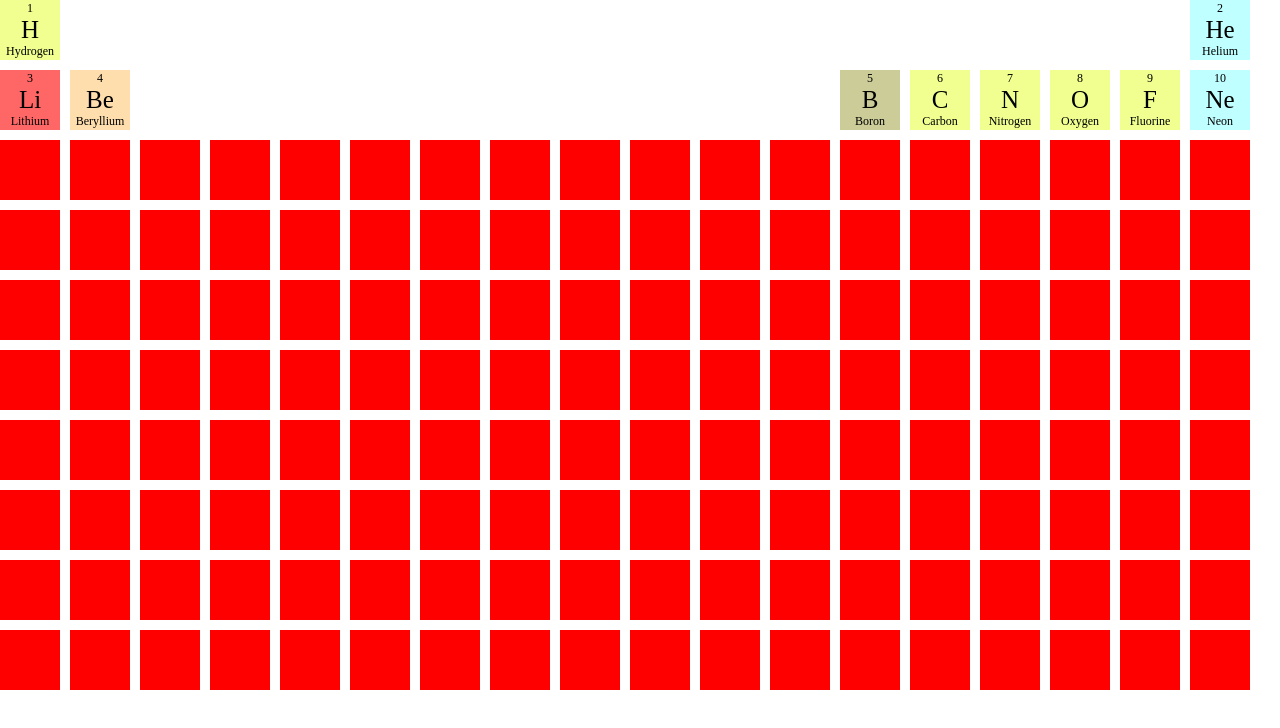
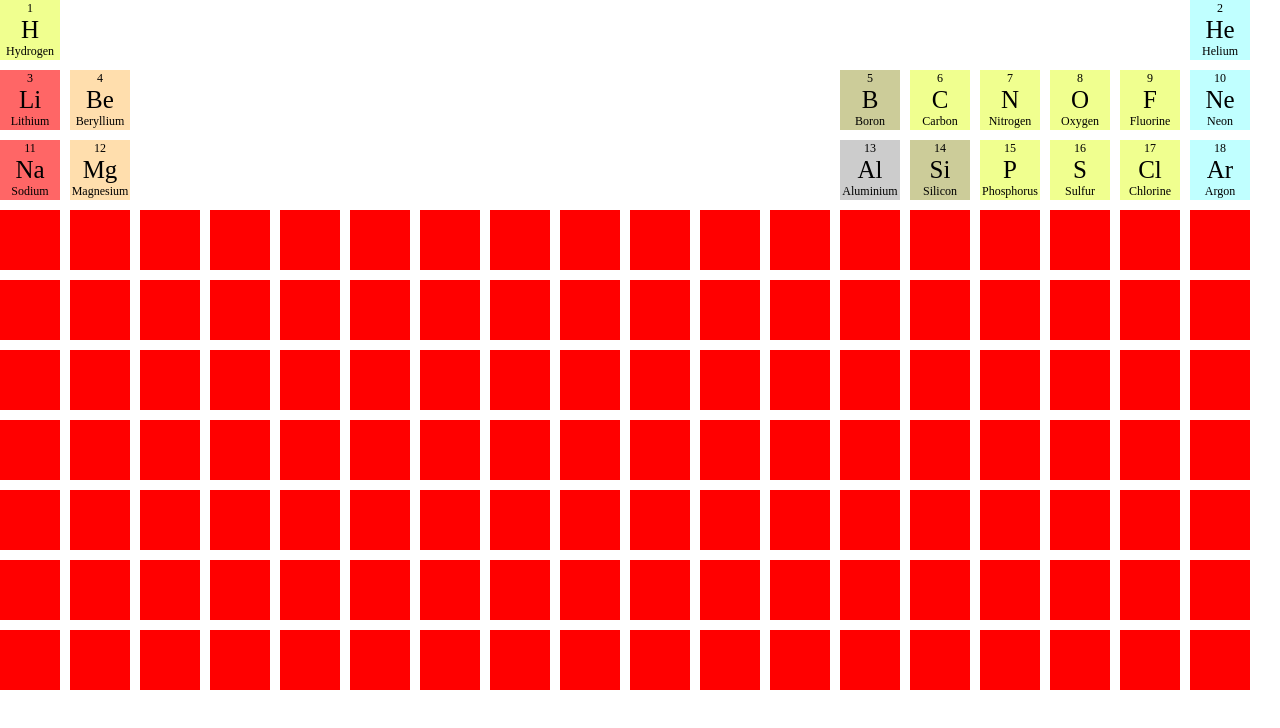
Before and after one commit to marselgray/periodic-table, a website: page index.html in a window 1280 px wide. Drawn offline with Linux system fonts and the light colour scheme.

Commit message:
✨ Build: third row dynamically create atomic number

```diff
--- a/assets/js/app.js
+++ b/assets/js/app.js
@@ -0,0 +1,12 @@
+window.addEventListener("load", function() {
+	addNumbers();
+});
+
+function addNumbers(){
+	var elements = document.getElementsByClassName('element');
+
+	for (let i = 0; i < elements.length; i++){
+		let num = i + 1;
+		elements[i].innerHTML = num;
+	}
+}
--- a/index.html
+++ b/index.html
@@ -13,7 +13,7 @@
 
 	<div class="grid">
 		<div class="grid--box yellow">
-			<div class="element">1</div>
+			<div class="element"></div>
 			<div class="element--name">H</div>
 			<div class="element--name__full">Hydro­gen</div>
 		</div>
@@ -35,18 +35,19 @@
 		<div class="grid--box white"></div>
 		<div class="grid--box white"></div>
 		<div class="grid--box blue">
-			<div class="element">2</div>
+			<div class="element"></div>
 			<div class="element--name">He</div>
 			<div class="element--name__full">He­lium</div>
 		</div>
 
+
 		<div class="grid--box red">
-			<div class="element">3</div>
+			<div class="element"></div>
 			<div class="element--name">Li</div>
 			<div class="element--name__full">Lithium</div>
 		</div>
 		<div class="grid--box mustard">
-			<div class="element">4</div>
+			<div class="element"></div>
 			<div class="element--name">Be</div>
 			<div class="element--name__full">Beryllium</div>
 		</div>
@@ -61,54 +62,87 @@
 		<div class="grid--box white"></div>
 		<div class="grid--box white"></div>
 		<div class="grid--box yellow--off">
-			<div class="element">5</div>
+			<div class="element"></div>
 			<div class="element--name">B</div>
 			<div class="element--name__full">Boron</div>
 		</div>
 		<div class="grid--box yellow">
-			<div class="element">6</div>
+			<div class="element"></div>
 			<div class="element--name">C</div>
 			<div class="element--name__full">Carbon</div>
 		</div>
 		<div class="grid--box yellow">
-			<div class="element">7</div>
+			<div class="element"></div>
 			<div class="element--name">N</div>
 			<div class="element--name__full">Nitrogen</div>
 		</div>
 		<div class="grid--box yellow">
-			<div class="element">8</div>
+			<div class="element"></div>
 			<div class="element--name">O</div>
 			<div class="element--name__full">Oxygen</div>
 		</div>
 		<div class="grid--box yellow">
-			<div class="element">9</div>
+			<div class="element"></div>
 			<div class="element--name">F</div>
 			<div class="element--name__full">Fluorine</div>
 		</div>
 		<div class="grid--box blue">
-			<div class="element">10</div>
+			<div class="element"></div>
 			<div class="element--name">Ne</div>
 			<div class="element--name__full">Neon</div>
 		</div>
 
-		<div class="grid--box"></div>
-		<div class="grid--box"></div>
-		<div class="grid--box"></div>
-		<div class="grid--box"></div>
-		<div class="grid--box"></div>
-		<div class="grid--box"></div>
-		<div class="grid--box"></div>
-		<div class="grid--box"></div>
-		<div class="grid--box"></div>
-		<div class="grid--box"></div>
-		<div class="grid--box"></div>
-		<div class="grid--box"></div>
-		<div class="grid--box"></div>
-		<div class="grid--box"></div>
-		<div class="grid--box"></div>
-		<div class="grid--box"></div>
-		<div class="grid--box"></div>
-		<div class="grid--box"></div>
+
+		<div class="grid--box red">
+			<div class="element"></div>
+			<div class="element--name">Na</div>
+			<div class="element--name__full">Sodium</div>
+		</div>
+		<div class="grid--box mustard">
+			<div class="element"></div>
+			<div class="element--name">Mg</div>
+			<div class="element--name__full">Magnesium</div>
+		</div>
+		<div class="grid--box white"></div>
+		<div class="grid--box white"></div>
+		<div class="grid--box white"></div>
+		<div class="grid--box white"></div>
+		<div class="grid--box white"></div>
+		<div class="grid--box white"></div>
+		<div class="grid--box white"></div>
+		<div class="grid--box white"></div>
+		<div class="grid--box white"></div>
+		<div class="grid--box white"></div>
+		<div class="grid--box grey">
+			<div class="element"></div>
+			<div class="element--name">Al</div>
+			<div class="element--name__full">Aluminium</div>
+		</div>
+		<div class="grid--box yellow--off">
+			<div class="element"></div>
+			<div class="element--name">Si</div>
+			<div class="element--name__full">Silicon</div>
+		</div>
+		<div class="grid--box yellow">
+			<div class="element"></div>
+			<div class="element--name">P</div>
+			<div class="element--name__full">Phosphorus</div>
+		</div>
+		<div class="grid--box yellow">
+			<div class="element"></div>
+			<div class="element--name">S</div>
+			<div class="element--name__full">Sulfur</div>
+		</div>
+		<div class="grid--box yellow">
+			<div class="element"></div>
+			<div class="element--name">Cl</div>
+			<div class="element--name__full">Chlorine</div>
+		</div>
+		<div class="grid--box blue">
+			<div class="element"></div>
+			<div class="element--name">Ar</div>
+			<div class="element--name__full">Argon</div>
+		</div>
 
 		<div class="grid--box"></div>
 		<div class="grid--box"></div>
```
Also changed, not shown: src/js/app.js (+12 -0 lines), README.md.
